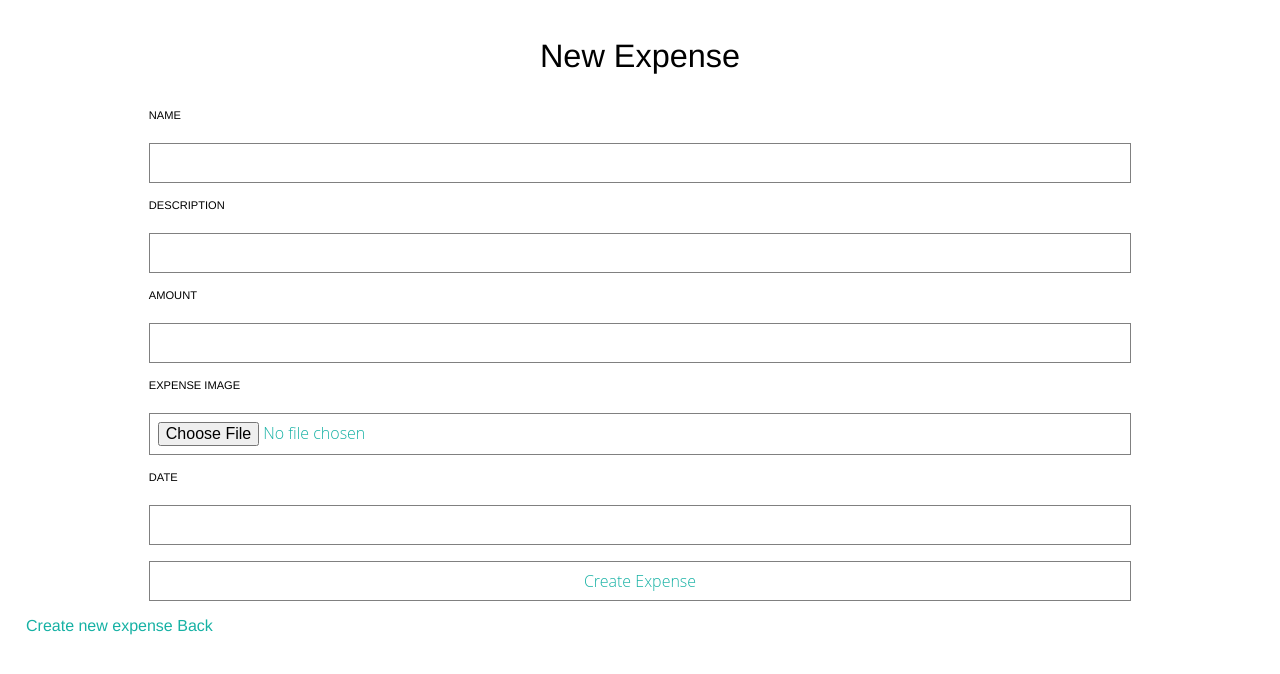
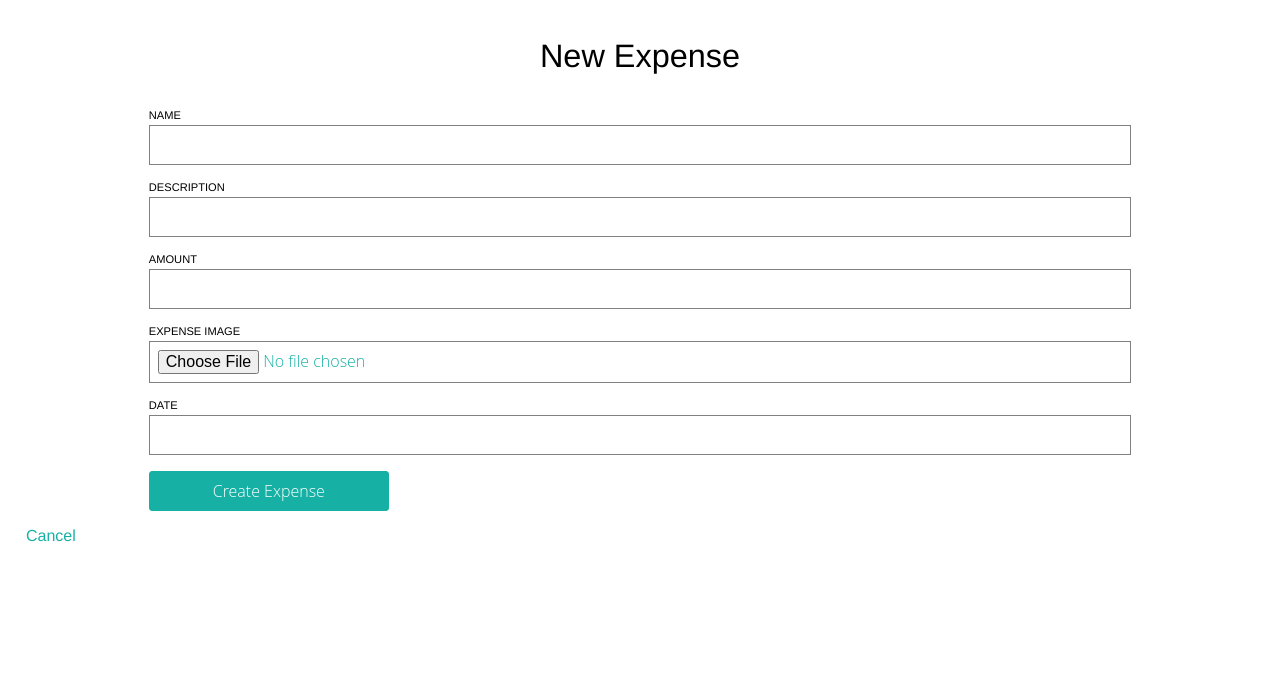
Before and after one commit to ivsztorc/SharingExpenseApp, a Rails app: page /expenses/new in a window 1280 px wide. Shown: the part 82-756 px from the top of the page. Run offline with Rails 7, Linux system fonts and the light colour scheme; style sheets or scripts are compiled from the project's sources; parts of the project's set-up code (start-up, migrations or seed data) failed here and were passed over; some libraries are stand-ins or nearby versions.

Commit message:
further css changes

```diff
--- a/app/assets/javascripts/application.js
+++ b/app/assets/javascripts/application.js
@@ -14,10 +14,6 @@
 //= require jquery_ujs
 //= require turbolinks
 //= require_tree .
-
-$(function() {
-  $( "#expense_datepicker" ).datepicker();
-});
 
 // Taken from http://www.sutanaryan.com/how-to-create-fixed-menu-when-scrolling-page-with-css-and-jquery/
 jQuery("document").ready(function($){
--- a/app/controllers/trips_controller.rb
+++ b/app/controllers/trips_controller.rb
@@ -1,5 +1,5 @@
 class TripsController < ApplicationController
-
+  before_action :set_trip, only: [:show, :edit, :update, :destroy]
   def index
     @trips = Trip.all
   end
--- a/app/views/expenses/_form.html.erb
+++ b/app/views/expenses/_form.html.erb
@@ -12,32 +12,26 @@
   <% end %>
 
   <div class="field">
-    <%= f.label :name %><br>
+    <%= f.label :name %>
     <%= f.text_field :name %>
   </div>
   <div class="field">
-    <%= f.label :description %><br>
+    <%= f.label :description %>
     <%= f.text_field :description %>
   </div>
   <div class="field">
-    <%= f.label :amount %><br>
+    <%= f.label :amount %>
     <%= f.text_field :amount %>
   </div>
   <div class= "field">
-  <%= f.label :expense_image%><br/>
+  <%= f.label :expense_image%>
   <%= f.file_field :expense_image %>
   </div>
   <div class="field">
-    <%= f.label :date %><br>
+    <%= f.label :date %>
     <%= f.text_field :datepicker %>
   </div>
-  <!-- <p>Date: <input type="text" id="datepicker"></p> -->
 
+    <%= f.submit :class=> 'btn' %>
 
-
-  <div class="actions">
-    <%= f.submit %>
-  </div>
 <% end %>
-
-<%= link_to 'Create new expense', new_expense_path %>
--- a/app/views/expenses/new.html.erb
+++ b/app/views/expenses/new.html.erb
@@ -2,4 +2,4 @@
 
 <%= render 'form' %>
 
-<%= link_to 'Back', expenses_path %>
+<%= link_to 'Cancel', expenses_path %>
--- a/app/views/layouts/application.html.erb
+++ b/app/views/layouts/application.html.erb
@@ -30,5 +30,12 @@
       <%= yield %>
     </main>
   </section>
+<script type="text/javascript">
+
+  $(function() {
+    $( "#expense_datepicker" ).datepicker();
+  });
+
+</script>
 </body>
 </html>
--- a/app/views/trips/index.html.erb
+++ b/app/views/trips/index.html.erb
@@ -12,7 +12,7 @@
     </tr>
   </thead>
   <tbody>
-    <% @trips[0,12].each do |trip| %>
+    <% @trips[0,16].each do |trip| %>
       <tr>
         <td><%= trip.name %></td>
         <td><%= trip.country.name %></td>
```
